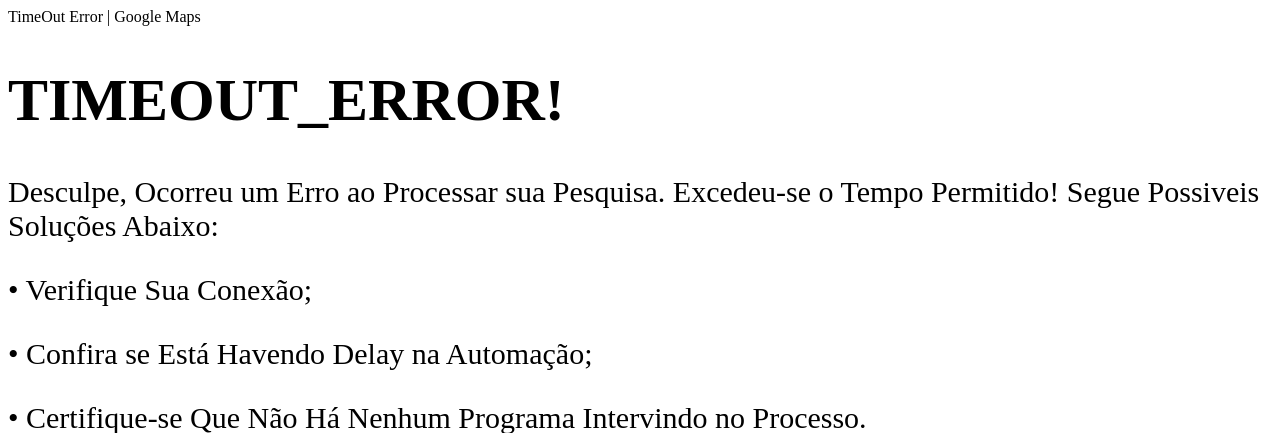
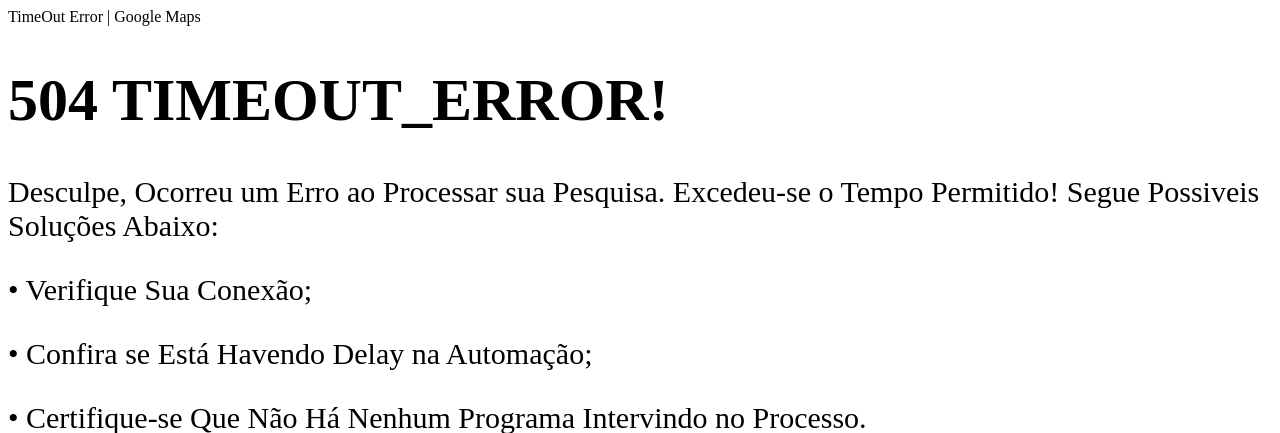
Before and after one commit to Victor-Watanabe/ContatoFacil, a Django app: template resultado/templates/timeout_error.html in a window 1280 px wide. Shown: the top 433 px of the page. Run offline with Django 5.2, Linux system fonts and the light colour scheme; the template is opened without the code that fills it, so the values that code supplies are empty.

Commit message:
fine adjustments

```diff
--- a/resultado/templates/timeout_error.html
+++ b/resultado/templates/timeout_error.html
@@ -7,10 +7,10 @@
 {% block content %}
 
 <header class="min-h-screen bg-white bg-blend-overlay showcase border-gray-600 border-b-8 bg-no-repeat">
-    <title>TIMEOUT_ERROR</title>
+    <title>504 TIMEOUT_ERROR</title>
     <body>
         <div class="text-left p-8 py-48 flex flex-row items-center"> <!-- Adicionada a classe items-center para centralizar verticalmente -->
-            <h1 class="error-message text-black font-serif" style="font-size: 60px;">TIMEOUT_<span class="text-red-700">ERROR!</span></h1> <!-- Adicionada a classe mb-4 para margem inferior -->
+            <h1 class="error-message text-black font-serif" style="font-size: 60px;">504 TIMEOUT_<span class="text-red-700">ERROR!</span></h1> <!-- Adicionada a classe mb-4 para margem inferior -->
             <ion-icon name="alert-circle-outline" style="font-size: 60px; color: #dc2626; --ion-color-text: #dc2626;"></ion-icon>
         </div>
         <div class="text-left text-black font-serif p-8" style="font-size: 30px;">
```
